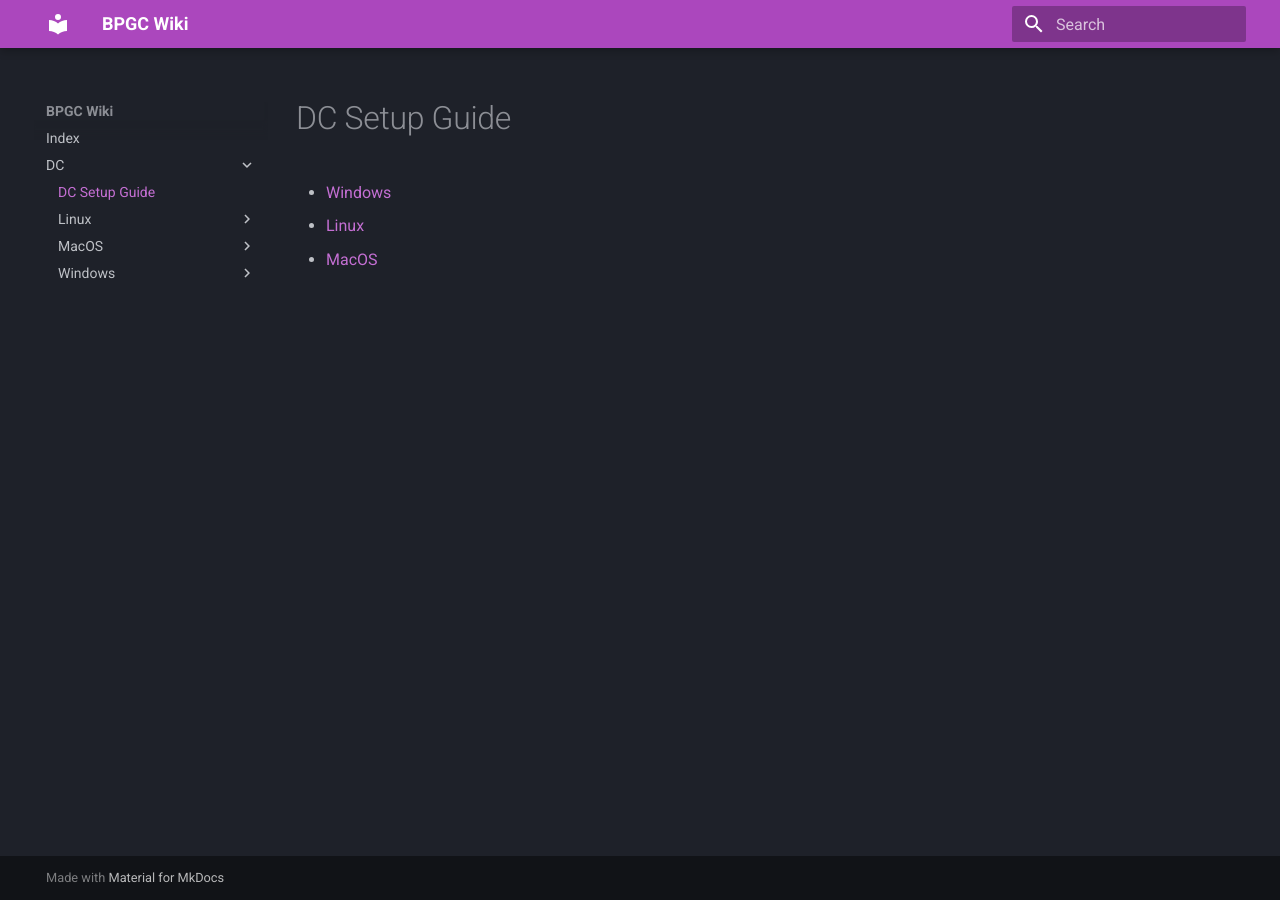
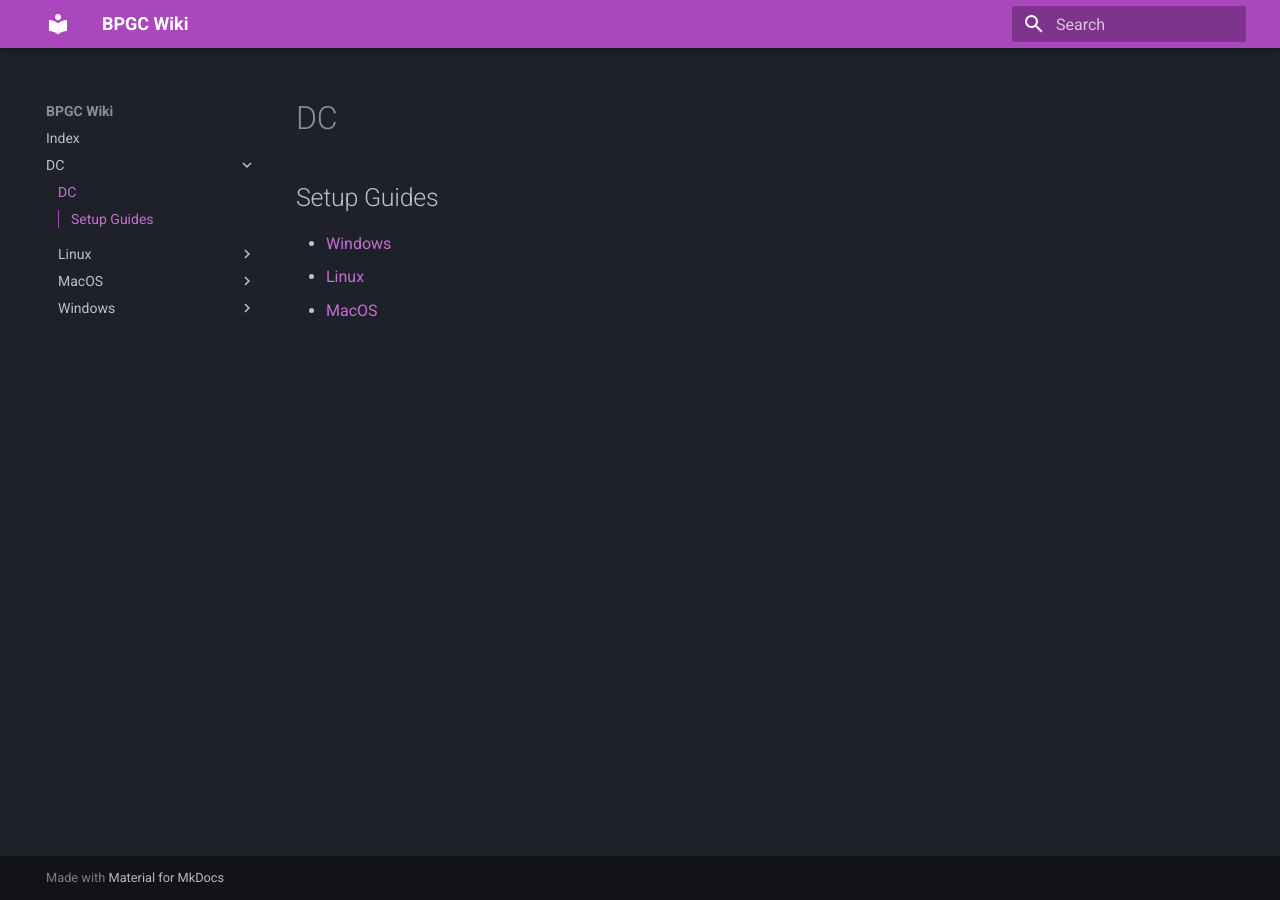
Before and after one commit to echo-bpgc/guide, an MkDocs documentation site: the page built from docs/DC/index.md, in a window 1280 px wide. Built offline with MkDocs 1.6.1 and Material for MkDocs 9.7.7, drawn with Linux system fonts in a browser that asks for light colours.

Commit message:
un-hmmmm

```diff
--- a/docs/DC/index.md
+++ b/docs/DC/index.md
@@ -1,5 +1,7 @@
-# DC Setup Guide
+# DC
 
-- [Windows](Windows/index.md)
-- [Linux](Linux/index.md)
-- [MacOS](MacOS/index.md)
+## Setup Guides
+
+- [Windows](DC/Windows/index.md)
+- [Linux](DC/Linux/index.md)
+- [MacOS](DC/MacOS/index.md)
```
Also changed, not shown: docs/index.md (+4 -4 lines).
